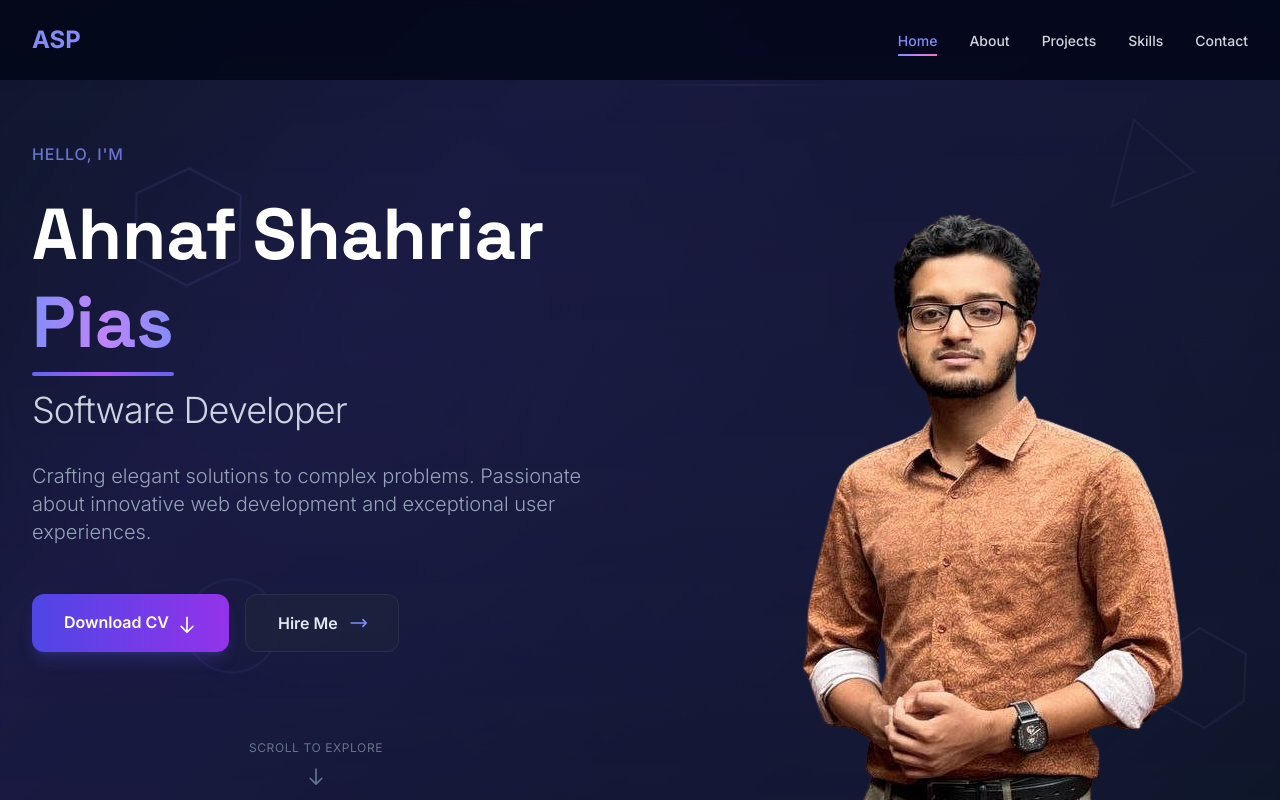
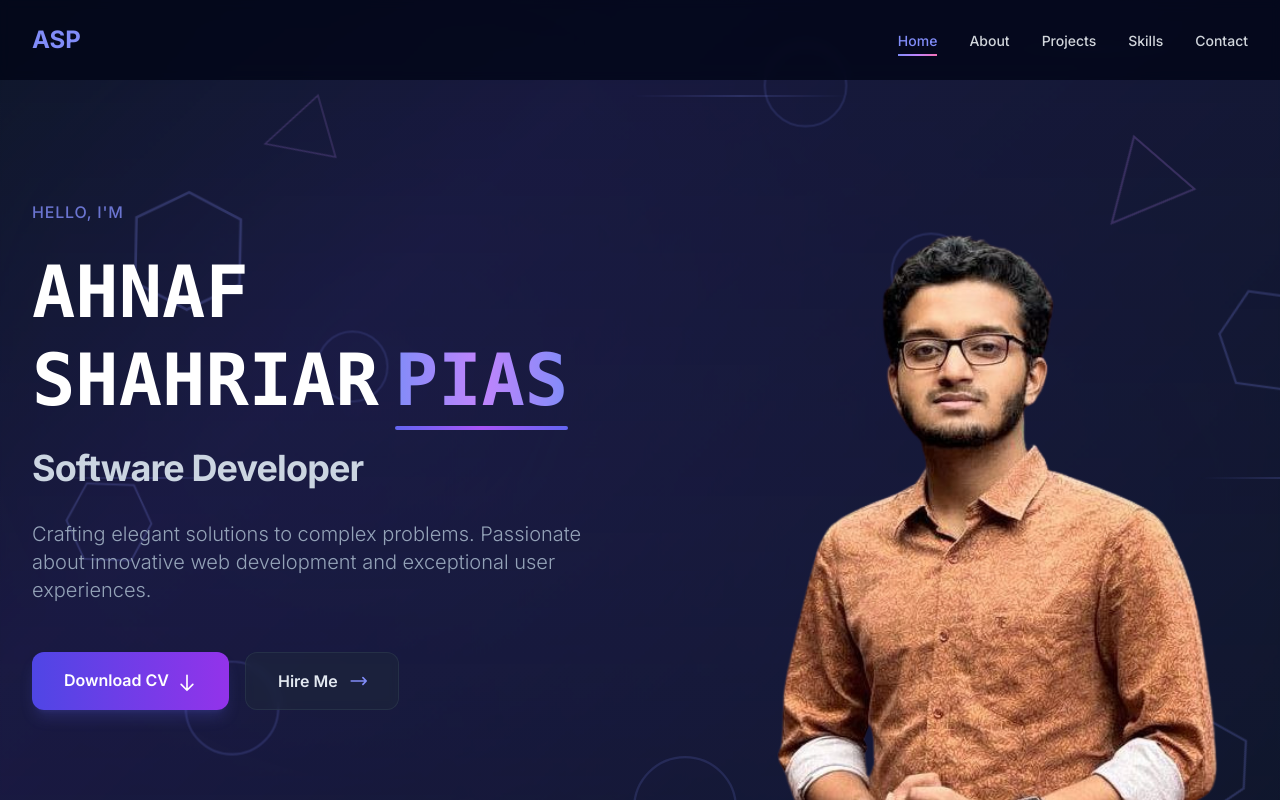
Before and after one commit to A-Piyas-04/My_Portfoilo, a Next.js app: page / in a window 1280 px wide. Shown: the top 800 px of the page. Built offline with nearby package versions, Linux system fonts and the light colour scheme.

Commit message:
Update HeroSection component with enhanced geometric shapes and improved visibility; adjust opacity and stroke width for better visual effects, and modify typography for a more cohesive design.

```diff
--- a/components/HeroSection.jsx
+++ b/components/HeroSection.jsx
@@ -53,17 +53,37 @@ export default function HeroSection() {
     }),
   }
 
-  const name = "Ahnaf Shahriar Pias"
+  const name = "AHNAF SHAHRIAR PIAS"
   const nameWords = name.split(' ')
 
-  // Geometric shapes for background - increased visibility
+  // Geometric shapes for background - More shapes with increased visibility
   const geometricShapes = [
+    // Hexagons
     { type: 'hexagon', x: '10%', y: '20%', size: 120, delay: 0 },
+    { type: 'hexagon', x: '90%', y: '75%', size: 100, delay: 1.5 },
+    { type: 'hexagon', x: '5%', y: '50%', size: 90, delay: 2 },
+    { type: 'hexagon', x: '95%', y: '30%', size: 110, delay: 0.8 },
+    { type: 'hexagon', x: '75%', y: '85%', size: 85, delay: 2.5 },
+
+    // Triangles
     { type: 'triangle', x: '85%', y: '15%', size: 100, delay: 0.5 },
+    { type: 'triangle', x: '20%', y: '10%', size: 80, delay: 1.2 },
+    { type: 'triangle', x: '80%', y: '60%', size: 95, delay: 1.8 },
+    { type: 'triangle', x: '30%', y: '90%', size: 75, delay: 2.2 },
+
+    // Circles
     { type: 'circle', x: '15%', y: '70%', size: 80, delay: 1 },
-    { type: 'hexagon', x: '90%', y: '75%', size: 100, delay: 1.5 },
+    { type: 'circle', x: '70%', y: '25%', size: 70, delay: 1.5 },
+    { type: 'circle', x: '50%', y: '80%', size: 90, delay: 0.7 },
+    { type: 'circle', x: '25%', y: '35%', size: 65, delay: 2.3 },
+    { type: 'circle', x: '60%', y: '5%', size: 75, delay: 1.3 },
+
+    // Lines
     { type: 'line', x: '50%', y: '10%', width: 200, delay: 0.3 },
     { type: 'line', x: '5%', y: '50%', width: 150, delay: 0.8 },
+    { type: 'line', x: '95%', y: '50%', width: 180, delay: 1.2 },
+    { type: 'line', x: '20%', y: '90%', width: 160, delay: 1.7 },
+    { type: 'line', x: '80%', y: '5%', width: 140, delay: 2.1 },
   ]
 
   return (
@@ -106,7 +126,7 @@ export default function HeroSection() {
         />
       </div>
 
-      {/* Futuristic Geometric Shapes - Fixed visibility */}
+      {/* Futuristic Geometric Shapes - Increased visibility and quantity */}
       <div className="absolute inset-0 overflow-hidden pointer-events-none z-[1]">
         {/* Hexagons */}
         {geometricShapes.filter(s => s.type === 'hexagon').map((shape, i) => (
@@ -121,7 +141,7 @@ export default function HeroSection() {
             }}
             initial={{ opacity: 0, scale: 0 }}
             animate={{
-              opacity: [0.25, 0.35, 0.25],
+              opacity: [0.4, 0.5, 0.4],
               scale: [1, 1.1, 1],
               rotate: [0, 360],
             }}
@@ -131,12 +151,12 @@ export default function HeroSection() {
               delay: shape.delay,
             }}
           >
-            <svg width={shape.size} height={shape.size} viewBox="0 0 100 100" className="text-indigo-400/30">
+            <svg width={shape.size} height={shape.size} viewBox="0 0 100 100" className="text-indigo-400/50">
               <polygon
                 points="50,5 90,25 90,75 50,95 10,75 10,25"
                 fill="none"
                 stroke="currentColor"
-                strokeWidth="1.5"
+                strokeWidth="2"
               />
             </svg>
           </motion.div>
@@ -155,7 +175,7 @@ export default function HeroSection() {
             }}
             initial={{ opacity: 0 }}
             animate={{
-              opacity: [0.2, 0.3, 0.2],
+              opacity: [0.35, 0.45, 0.35],
               rotate: [0, -360],
             }}
             transition={{
@@ -164,12 +184,12 @@ export default function HeroSection() {
               delay: shape.delay,
             }}
           >
-            <svg width={shape.size} height={shape.size} viewBox="0 0 100 100" className="text-purple-400/30">
+            <svg width={shape.size} height={shape.size} viewBox="0 0 100 100" className="text-purple-400/50">
               <polygon
                 points="50,10 90,90 10,90"
                 fill="none"
                 stroke="currentColor"
-                strokeWidth="1.5"
+                strokeWidth="2"
               />
             </svg>
           </motion.div>
@@ -179,7 +199,7 @@ export default function HeroSection() {
         {geometricShapes.filter(s => s.type === 'circle').map((shape, i) => (
           <motion.div
             key={`circle-${i}`}
-            className="absolute rounded-full border-2 border-indigo-400/25"
+            className="absolute rounded-full border-2 border-indigo-400/40"
             style={{
               left: shape.x,
               top: shape.y,
@@ -188,7 +208,7 @@ export default function HeroSection() {
               transform: 'translate(-50%, -50%)',
             }}
             animate={{
-              opacity: [0.2, 0.3, 0.2],
+              opacity: [0.3, 0.45, 0.3],
               scale: [1, 1.2, 1],
             }}
             transition={{
@@ -213,7 +233,7 @@ export default function HeroSection() {
             }}
             initial={{ opacity: 0, scaleX: 0 }}
             animate={{
-              opacity: [0.2, 0.35, 0.2],
+              opacity: [0.3, 0.5, 0.3],
               scaleX: [1, 1.2, 1],
             }}
             transition={{
@@ -222,7 +242,7 @@ export default function HeroSection() {
               delay: shape.delay,
             }}
           >
-            <div className="w-full h-full bg-gradient-to-r from-transparent via-indigo-400/30 to-transparent" />
+            <div className="w-full h-full bg-gradient-to-r from-transparent via-indigo-400/50 to-transparent" />
           </motion.div>
         ))}
       </div>
@@ -262,8 +282,11 @@ export default function HeroSection() {
 
             {/* Name - Reduced size with unique font */}
             <motion.h1
-              className="text-4xl md:text-5xl lg:text-6xl xl:text-7xl font-bold leading-tight"
-              style={{ fontFamily: 'var(--font-space-grotesk), sans-serif' }}
+      className="text-4xl md:text-5xl lg:text-6xl xl:text-7xl font-bold leading-tight"
+      style={{ fontFamily: '"Consolas", "Courier New", monospace' }}
+
+
+
               variants={itemVariants}
             >
               <span className="flex flex-wrap gap-3 md:gap-4 justify-center lg:justify-start">
@@ -304,7 +327,7 @@ export default function HeroSection() {
               className="space-y-3"
             >
               <motion.h2
-                className="text-2xl md:text-3xl lg:text-4xl text-slate-300 font-light tracking-tight"
+                className="text-2xl md:text-3xl lg:text-4xl text-slate-300 font-bold tracking-tight"
                 initial={{ opacity: 0, y: 20 }}
                 animate={{ opacity: 1, y: 0 }}
                 transition={{ duration: 0.8, delay: 1 }}
@@ -423,8 +446,8 @@ export default function HeroSection() {
             className="relative flex justify-center lg:justify-end"
           >
             {/* Just the image - no borders, boxes, or decorative elements - larger size */}
-            <div className="relative w-full max-w-xl lg:max-w-2xl">
-              <div className="relative aspect-[3/4] w-full rounded-2xl overflow-hidden">
+            <div className="relative w-full max-w-7x2 lg:max-w-6x2" >
+              <div className="relative aspect-[.65] w-full rounded-2xl overflow-hidden">
                 <Image
                   src="/images/dp.jpg"
                   alt="Ahnaf Shahriar Pias"
```
